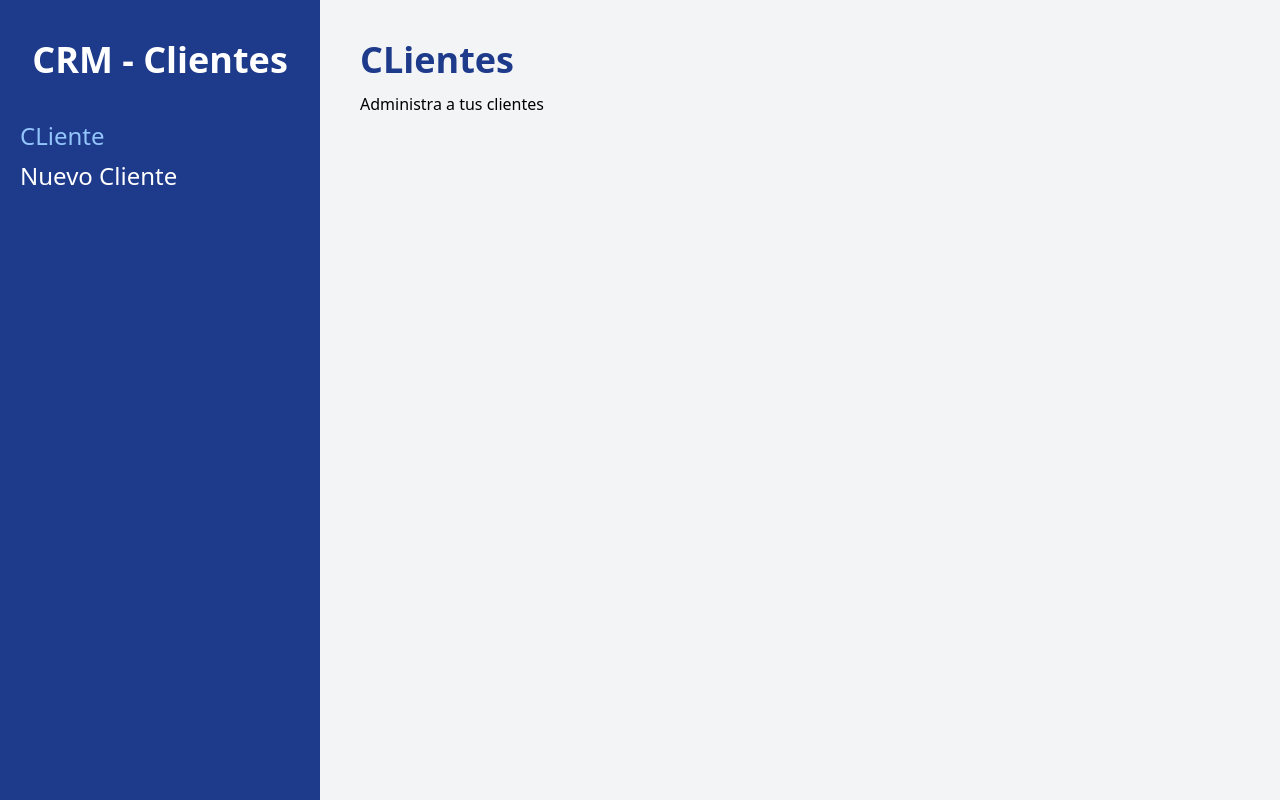
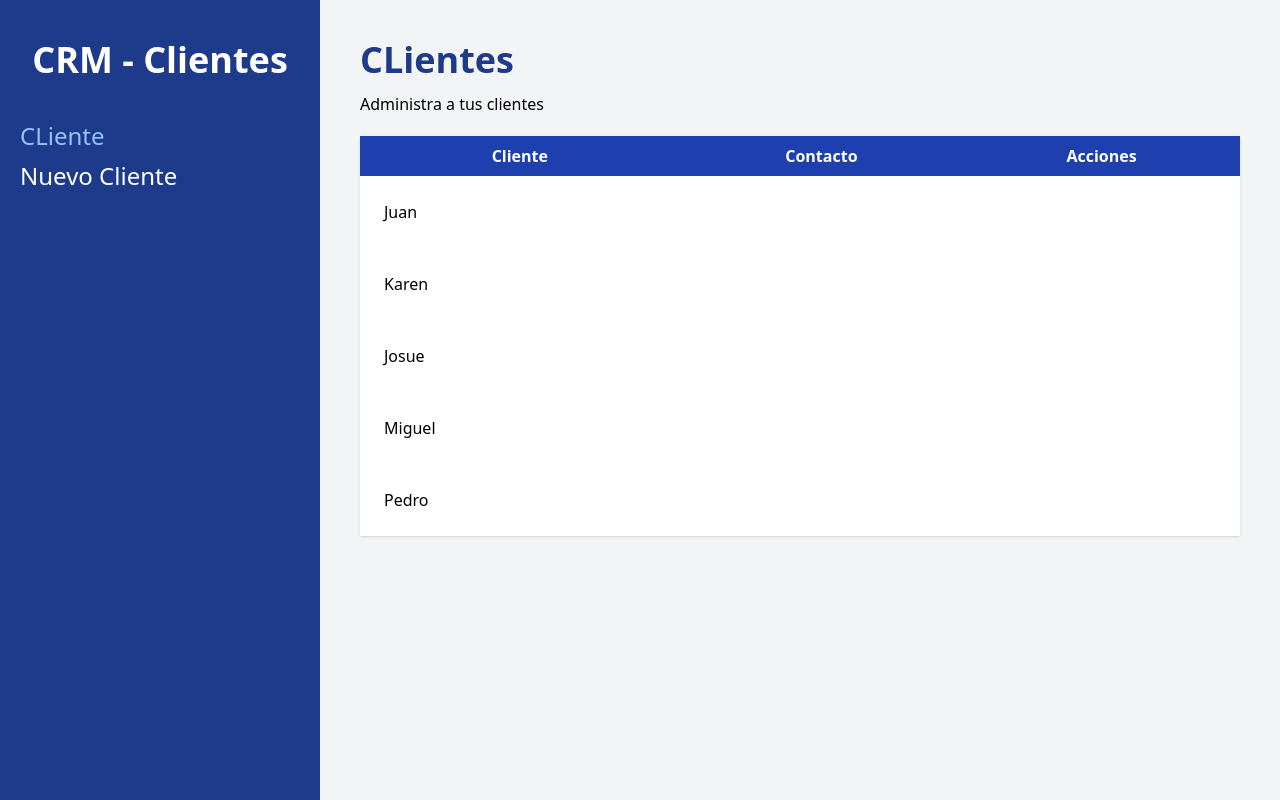
Before and after one commit to dev-geampiere/crm-react, a React (Vite) app: page / in a window 1280 px wide. Built offline with nearby package versions, Linux system fonts and the light colour scheme.

Commit message:
Iterando sobre clientes y mostrando la informacion

```diff
--- /dev/null
+++ b/src/components/Cliente.jsx
@@ -0,0 +1,13 @@
+function Cliente({cliente}) {
+  const { nombre, empresa, email, telefono, id } = cliente
+
+  return (
+    <tr>
+      <td className='p-6'>
+        {nombre}
+      </td>
+    </tr>
+  )
+}
+
+export default Cliente
--- a/src/pages/Index.jsx
+++ b/src/pages/Index.jsx
@@ -1,4 +1,5 @@
 import { useLoaderData } from 'react-router-dom'
+import Cliente from '../components/Cliente';
 
 export function loader() {
   const clientes = [
@@ -42,13 +43,34 @@
 }
 
 const Index = () => {
-  const datos = useLoaderData()
-  console.log(datos);
+  const clientes = useLoaderData()
 
   return (
     <>
       <h1 className='text-4xl font-black text-blue-900'>CLientes</h1>
       <p className='mt-3'>Administra a tus clientes</p>
+
+      { clientes.length ? (
+        <table className='w-full bg-white shadow mt-5 table-auto'>
+          <thead className='bg-blue-800 text-white'>
+            <tr>
+              <th className='p-2'>Cliente</th>
+              <th className='p-2'>Contacto</th>
+              <th className='p-2'>Acciones</th>
+            </tr>
+          </thead>
+          <tbody>
+            {clientes.map( cliente => (
+              <Cliente
+                cliente={cliente}
+                key={cliente.id}
+              />
+            ))}
+          </tbody>
+        </table>
+      ) : (
+        <p className='text-center mt-10'>No hay clientes aun</p>
+      )}
     </>
   )
 }
```
